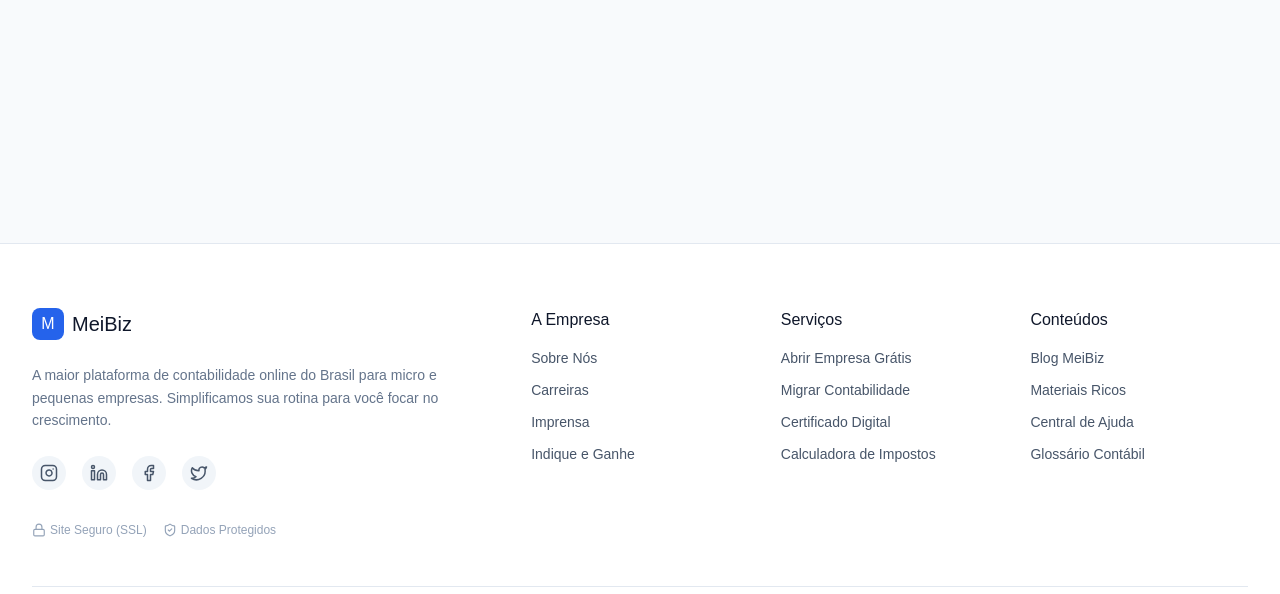
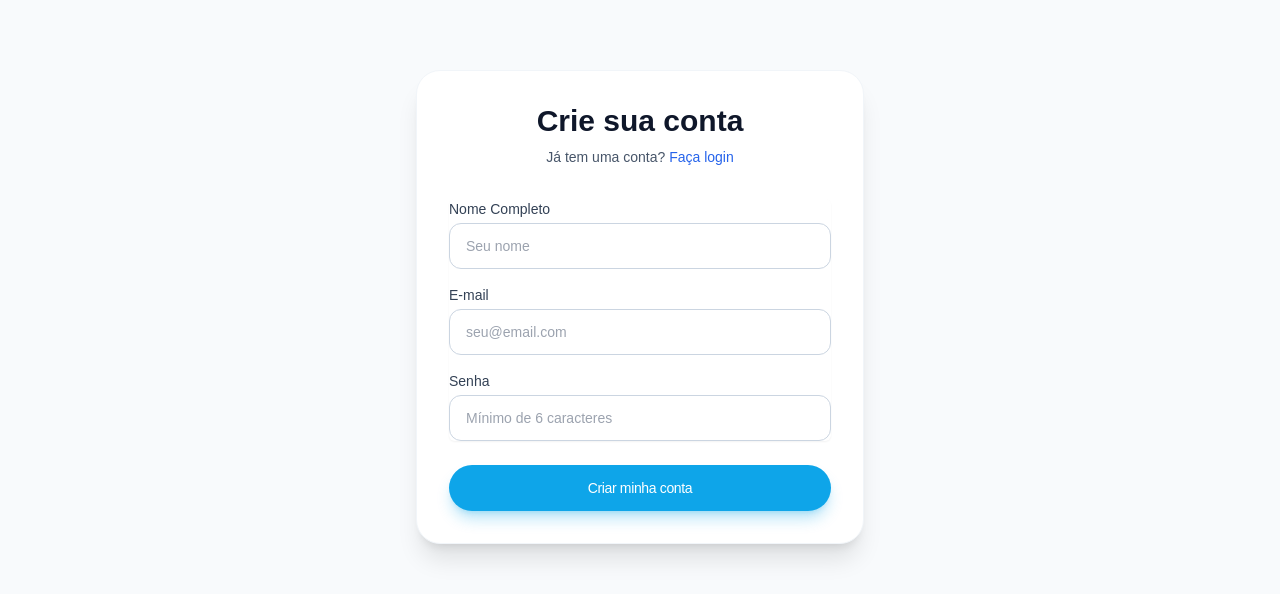
Before and after one commit to herlaan/meibiz---contabilidade-digital-inteligente-1-, a React (Vite) app: page /cadastro in a window 1280 px wide. Shown: the part 133-727 px from the top of the page. Built offline with nearby package versions, Linux system fonts and the light colour scheme; no server answers.

Commit message:
atualizações

```diff
--- a/App.tsx
+++ b/App.tsx
@@ -30,6 +30,9 @@ import { ChangeAccountantPage } from './components/ChangeAccountantPage';
 import { CompleteAccountingPage } from './components/CompleteAccountingPage';
 import { AccountingAdvisoryPage } from './components/AccountingAdvisoryPage';
 import { AiChatWidget } from './components/AiChatWidget';
+import { Login } from './pages/Login';
+import { Register } from './pages/Register';
+import { Dashboard } from './pages/Dashboard';
 
 // ScrollToTop component to handle window scroll and hash navigation
 const ScrollToTop: React.FC = () => {
@@ -119,7 +122,12 @@ const AppRoutes: React.FC = () => {
       <Route path="/calculadora-reforma-tributaria" element={<NavigationWrapper element={TaxReformCalculator} />} />
       <Route path="/abrir-mei-gratis" element={<NavigationWrapper element={OpenMeiFree} />} />
 
+      {/* Auth Pages */}
+      <Route path="/login" element={<Login />} />
+      <Route path="/cadastro" element={<Register />} />
+
       {/* Protected Routes */}
+      <Route path="/dashboard" element={<ProtectedRoute element={<Dashboard />} />} />
       <Route
         path="/deixar-de-ser-mei"
         element={<ProtectedRoute element={<NavigationWrapper element={LeaveMeiPage} />} />}
--- a/components/Navbar.tsx
+++ b/components/Navbar.tsx
@@ -269,9 +269,11 @@ export const Navbar: React.FC = () => {
                 >
                   Entrar
                 </Link>
+                <Link to="/cadastro">
                   <Button variant={isScrolled ? 'primary' : 'white'} size="sm" className="font-medium rounded-full px-6">
                     Começar agora
                   </Button>
+                </Link>
               </div>
             )}
           </div>
@@ -394,9 +396,11 @@ export const Navbar: React.FC = () => {
                   >
                     Entrar
                   </Link>
+                  <Link to="/cadastro" onClick={() => setIsMobileMenuOpen(false)}>
                     <Button variant="primary" fullWidth className="py-4 rounded-2xl">
                       Abrir minha empresa
                     </Button>
+                  </Link>
                 </>
               )}
             </div>
--- /dev/null
+++ b/pages/Dashboard.tsx
@@ -0,0 +1,17 @@
+// src/pages/Dashboard.tsx
+import React from 'react';
+import { useAuth } from '../contexts/AuthContext';
+
+export const Dashboard: React.FC = () => {
+  const { user } = useAuth();
+
+  return (
+    <div className="min-h-screen pt-32 px-4 max-w-7xl mx-auto">
+      <h1 className="text-3xl font-bold text-slate-900 mb-4">Painel de Controle</h1>
+      <div className="bg-white p-6 rounded-2xl shadow-sm border border-slate-100">
+        <p>Bem-vindo ao seu painel, <strong>{user?.user_metadata?.name || user?.email}</strong>.</p>
+        <p className="text-slate-500 mt-2">Esta área é protegida e só pode ser vista por usuários autenticados.</p>
+      </div>
+    </div>
+  );
+};
--- /dev/null
+++ b/pages/Login.tsx
@@ -0,0 +1,90 @@
+import React, { useState } from 'react';
+import { Link, useNavigate } from 'react-router-dom';
+import { supabase } from '../lib/supabase';
+import { Button } from '../components/Button';
+
+export const Login: React.FC = () => {
+  const [email, setEmail] = useState('');
+  const [password, setPassword] = useState('');
+  const [loading, setLoading] = useState(false);
+  const [error, setError] = useState<string | null>(null);
+  const navigate = useNavigate();
+
+  const handleLogin = async (e: React.FormEvent) => {
+    e.preventDefault();
+    setLoading(true);
+    setError(null);
+
+    const { error } = await supabase.auth.signInWithPassword({
+      email,
+      password,
+    });
+
+    if (error) {
+      setError(error.message === 'Invalid login credentials'
+        ? 'E-mail ou senha incorretos.'
+        : 'Ocorreu um erro ao tentar fazer login.');
+      setLoading(false);
+    } else {
+      // Login bem-sucedido. O AuthContext vai detectar a mudança automaticamente.
+      navigate('/dashboard');
+    }
+  };
+
+  return (
+    <div className="min-h-screen flex items-center justify-center bg-slate-50 py-12 px-4 sm:px-6 lg:px-8 pt-32">
+      <div className="max-w-md w-full space-y-8 bg-white p-8 rounded-3xl shadow-xl border border-slate-100">
+        <div>
+          <h2 className="text-center text-3xl font-extrabold text-slate-900">
+            Acesse sua conta
+          </h2>
+          <p className="mt-2 text-center text-sm text-slate-600">
+            Ou{' '}
+            <Link to="/cadastro" className="font-medium text-brand-600 hover:text-brand-500 transition-colors">
+              crie uma conta gratuitamente
+            </Link>
+          </p>
+        </div>
+
+        <form className="mt-8 space-y-6" onSubmit={handleLogin}>
+          {error && (
+            <div className="bg-red-50 text-red-500 p-4 rounded-xl text-sm border border-red-100">
+              {error}
+            </div>
+          )}
+
+          <div className="space-y-4 rounded-md shadow-sm">
+            <div>
+              <label className="block text-sm font-medium text-slate-700 mb-1">E-mail</label>
+              <input
+                type="email"
+                required
+                className="appearance-none relative block w-full px-4 py-3 border border-slate-300 placeholder-slate-400 text-slate-900 rounded-xl focus:outline-none focus:ring-brand-500 focus:border-brand-500 focus:z-10 sm:text-sm transition-colors"
+                placeholder="seu@email.com"
+                value={email}
+                onChange={(e) => setEmail(e.target.value)}
+              />
+            </div>
+            <div>
+              <label className="block text-sm font-medium text-slate-700 mb-1">Senha</label>
+              <input
+                type="password"
+                required
+                className="appearance-none relative block w-full px-4 py-3 border border-slate-300 placeholder-slate-400 text-slate-900 rounded-xl focus:outline-none focus:ring-brand-500 focus:border-brand-500 focus:z-10 sm:text-sm transition-colors"
+                placeholder="••••••••"
+                value={password}
+                onChange={(e) => setPassword(e.target.value)}
+              />
+            </div>
+          </div>
+
+          <div>
+            <Button type="submit" variant="primary" fullWidth disabled={loading}>
+              {loading ? 'Entrando...' : 'Entrar na Plataforma'}
+            </Button>
+          </div>
+        </form>
+      </div>
+    </div>
+  );
+};
--- /dev/null
+++ b/pages/Register.tsx
@@ -0,0 +1,118 @@
+// src/pages/Register.tsx
+import React, { useState } from 'react';
+import { Link } from 'react-router-dom';
+import { supabase } from '../lib/supabase';
+import { Button } from '../components/Button';
+
+export const Register: React.FC = () => {
+  const [email, setEmail] = useState('');
+  const [password, setPassword] = useState('');
+  const [name, setName] = useState('');
+  const [loading, setLoading] = useState(false);
+  const [error, setError] = useState<string | null>(null);
+  const [success, setSuccess] = useState(false);
+
+  const handleRegister = async (e: React.FormEvent) => {
+    e.preventDefault();
+    setLoading(true);
+    setError(null);
+
+    // O Supabase permite passar metadados (como o nome) durante a criação
+    const { error } = await supabase.auth.signUp({
+      email,
+      password,
+      options: {
+        data: {
+          name: name,
+        }
+      }
+    });
+
+    if (error) {
+      setError(error.message);
+    } else {
+      setSuccess(true);
+    }
+    setLoading(false);
+  };
+
+  if (success) {
+    return (
+      <div className="min-h-screen flex items-center justify-center bg-slate-50 pt-32 px-4">
+        <div className="max-w-md w-full text-center space-y-4 bg-white p-8 rounded-3xl shadow-xl border border-slate-100">
+          <div className="w-16 h-16 bg-green-100 text-green-500 rounded-full flex items-center justify-center mx-auto text-3xl">✓</div>
+          <h2 className="text-2xl font-bold text-slate-900">Verifique seu e-mail</h2>
+          <p className="text-slate-600">Enviamos um link de confirmação para <strong>{email}</strong>. Clique no link para ativar sua conta.</p>
+          <Link to="/login" className="block w-full text-brand-600 font-medium hover:underline mt-4">
+            Voltar para o Login
+          </Link>
+        </div>
+      </div>
+    );
+  }
+
+  return (
+    <div className="min-h-screen flex items-center justify-center bg-slate-50 py-12 px-4 sm:px-6 lg:px-8 pt-32">
+      <div className="max-w-md w-full space-y-8 bg-white p-8 rounded-3xl shadow-xl border border-slate-100">
+        <div>
+          <h2 className="text-center text-3xl font-extrabold text-slate-900">Crie sua conta</h2>
+          <p className="mt-2 text-center text-sm text-slate-600">
+            Já tem uma conta?{' '}
+            <Link to="/login" className="font-medium text-brand-600 hover:text-brand-500 transition-colors">
+              Faça login
+            </Link>
+          </p>
+        </div>
+
+        <form className="mt-8 space-y-6" onSubmit={handleRegister}>
+          {error && (
+            <div className="bg-red-50 text-red-500 p-4 rounded-xl text-sm border border-red-100">
+              {error}
+            </div>
+          )}
+
+          <div className="space-y-4 rounded-md shadow-sm">
+            <div>
+              <label className="block text-sm font-medium text-slate-700 mb-1">Nome Completo</label>
+              <input
+                type="text"
+                required
+                className="appearance-none block w-full px-4 py-3 border border-slate-300 rounded-xl focus:ring-brand-500 focus:border-brand-500 sm:text-sm"
+                placeholder="Seu nome"
+                value={name}
+                onChange={(e) => setName(e.target.value)}
+              />
+            </div>
+            <div>
+              <label className="block text-sm font-medium text-slate-700 mb-1">E-mail</label>
+              <input
+                type="email"
+                required
+                className="appearance-none block w-full px-4 py-3 border border-slate-300 rounded-xl focus:ring-brand-500 focus:border-brand-500 sm:text-sm"
+                placeholder="seu@email.com"
+                value={email}
+                onChange={(e) => setEmail(e.target.value)}
+              />
+            </div>
+            <div>
+              <label className="block text-sm font-medium text-slate-700 mb-1">Senha</label>
+              <input
+                type="password"
+                required
+                minLength={6}
+                className="appearance-none block w-full px-4 py-3 border border-slate-300 rounded-xl focus:ring-brand-500 focus:border-brand-500 sm:text-sm"
+                placeholder="Mínimo de 6 caracteres"
+                value={password}
+                onChange={(e) => setPassword(e.target.value)}
+              />
+            </div>
+          </div>
+
+          <Button type="submit" variant="primary" fullWidth disabled={loading}>
+            {loading ? 'Criando conta...' : 'Criar minha conta'}
+          </Button>
+        </form>
+      </div>
+    </div>
+  );
+};
```
Lines whose indentation alone changed are shown as unchanged.
